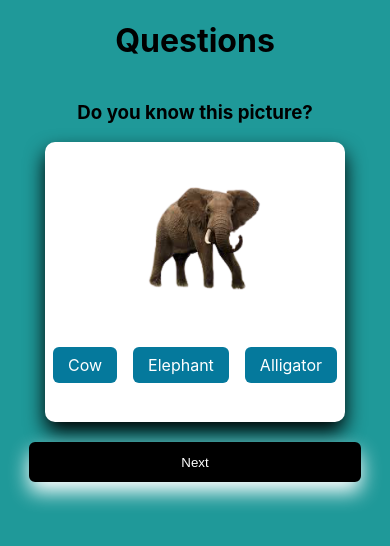
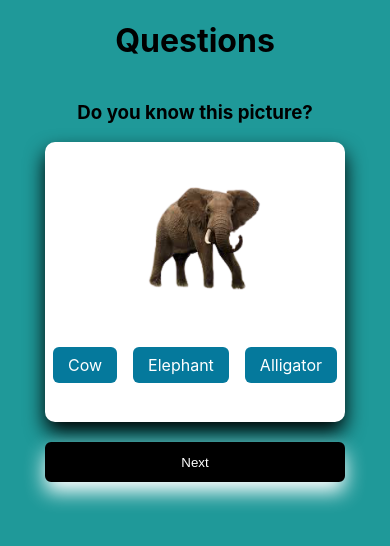
Before and after one commit to kumarabhishek404/quiz_app, a Next.js app: page /questions in a window 390 px wide. Shown: the top 546 px of the page. Built offline with nearby package versions, Linux system fonts and the light colour scheme.

Commit message:
Some responsive mistake is fixed

```diff
--- a/styles/question.module.css
+++ b/styles/question.module.css
@@ -22,11 +22,11 @@
 }
 .buttonBox {
     margin: 10px auto;
-    width: 100px;
+    text-align: center;
 }
 .button {
     outline: none;
-    width: 100%;
+    width: 350px;
     height: 40px;
     margin-top: 10px;
     cursor: pointer;
@@ -82,7 +82,7 @@
     .optionBox {
         margin-top: 10px;
     }
-    .buttonBox {
-        width: 85%;
+    .button {
+        width: 300px;
     }
 }
```
